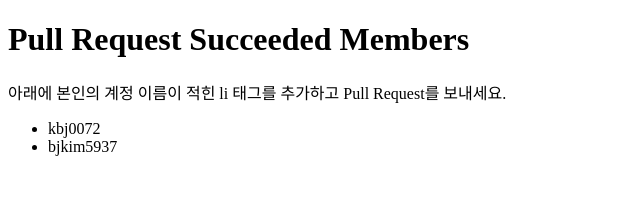
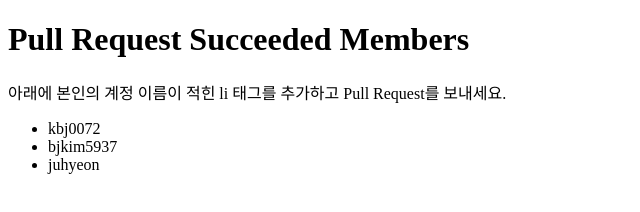
Before and after one commit to ys200209/collaboration, a plain HTML site: page index.html in a window 1280 px wide. Shown: the full height of the page, 0-640 px from the left. Drawn offline with Linux system fonts and the light colour scheme.

Commit message:
add juhyeon in index.html

```diff
--- a/index.html
+++ b/index.html
@@ -8,6 +8,7 @@
     <ul>
       <li>kbj0072</li>
       <li>bjkim5937</li>
+      <li>juhyeon</li>
     </ul>
   </body>
 </html>
```
